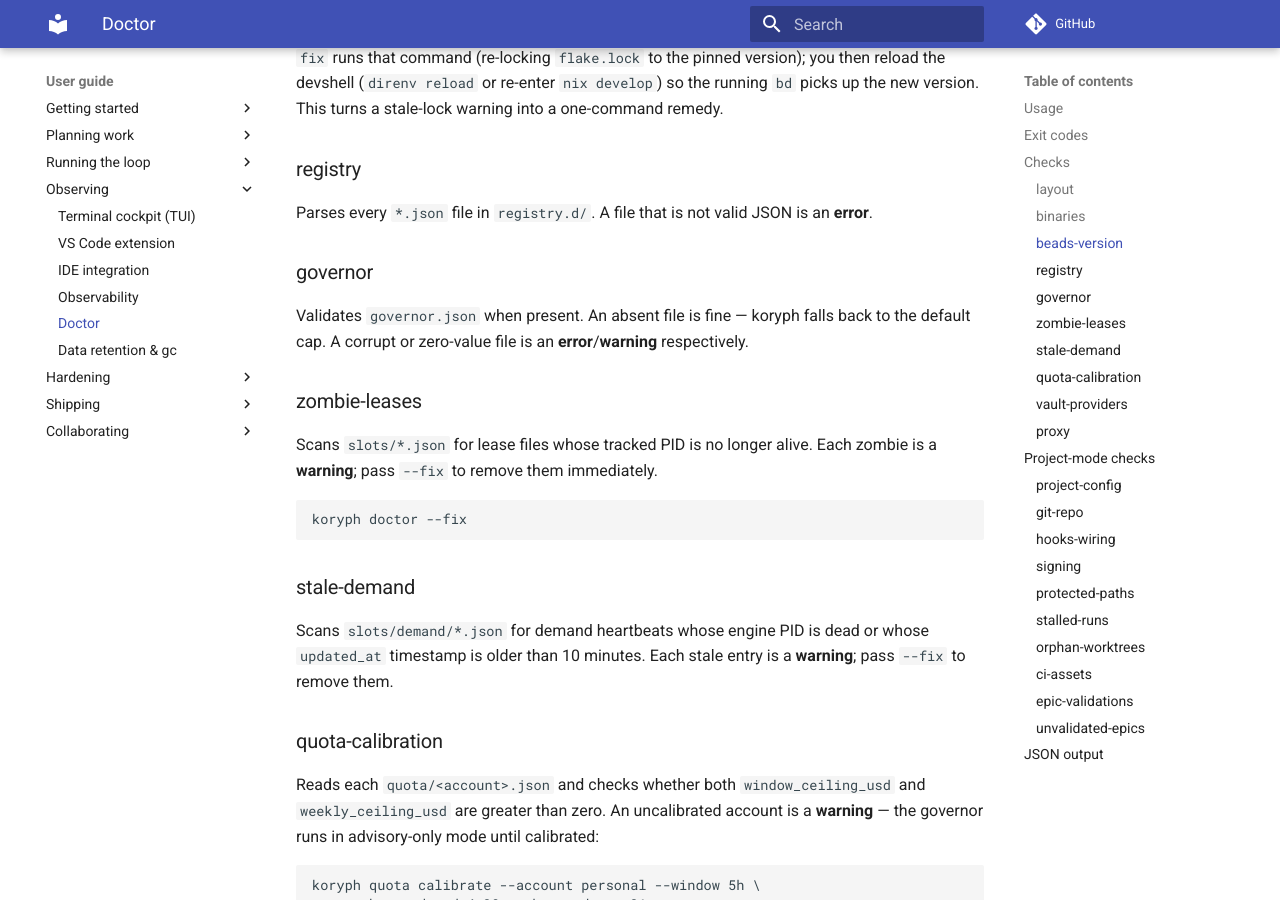
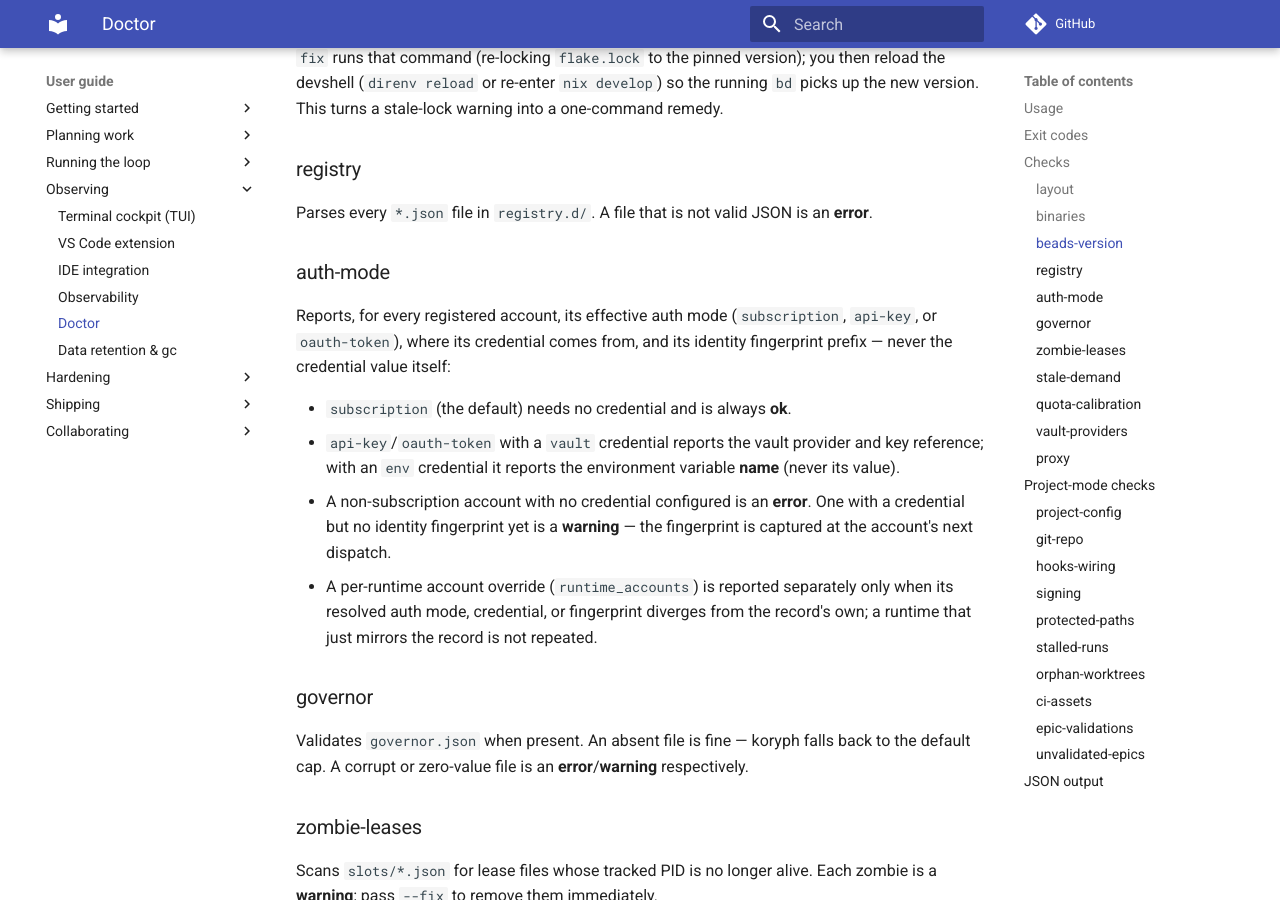
Before and after one commit to koryph/koryph, an MkDocs documentation site: the page built from docs/user-guide/doctor.md, in a window 1280 px wide and 900 px high, scrolled down 1632 px. Built offline with MkDocs 1.6.1 and Material for MkDocs 9.7.7, drawn with Linux system fonts in a browser that asks for light colours; comment, search, counter and statistics services are not loaded.

Commit message:
docs(doctor): document the auth-mode check
Covers the new auth-mode check added in the previous commit: what it
reports per account (auth mode, credential source, fingerprint prefix),
and how missing-credential/missing-fingerprint/diverging-runtime cases
are leveled.

Signed-off-by: Marshall Cody McCain <cody@mccain.family>

```diff
--- a/docs/user-guide/doctor.md
+++ b/docs/user-guide/doctor.md
@@ -65,6 +65,24 @@ stale-lock warning into a one-command remedy.
 ### registry
 Parses every `*.json` file in `registry.d/`. A file that is not valid JSON
 is an **error**.
+
+### auth-mode
+Reports, for every registered account, its effective auth mode
+(`subscription`, `api-key`, or `oauth-token`), where its credential comes
+from, and its identity fingerprint prefix — never the credential value
+itself:
+
+- `subscription` (the default) needs no credential and is always **ok**.
+- `api-key`/`oauth-token` with a `vault` credential reports the vault
+  provider and key reference; with an `env` credential it reports the
+  environment variable **name** (never its value).
+- A non-subscription account with no credential configured is an
+  **error**. One with a credential but no identity fingerprint yet is a
+  **warning** — the fingerprint is captured at the account's next dispatch.
+- A per-runtime account override (`runtime_accounts`) is reported separately
+  only when its resolved auth mode, credential, or fingerprint diverges
+  from the record's own; a runtime that just mirrors the record is not
+  repeated.
 
 ### governor
 Validates `governor.json` when present. An absent file is fine — koryph
```
